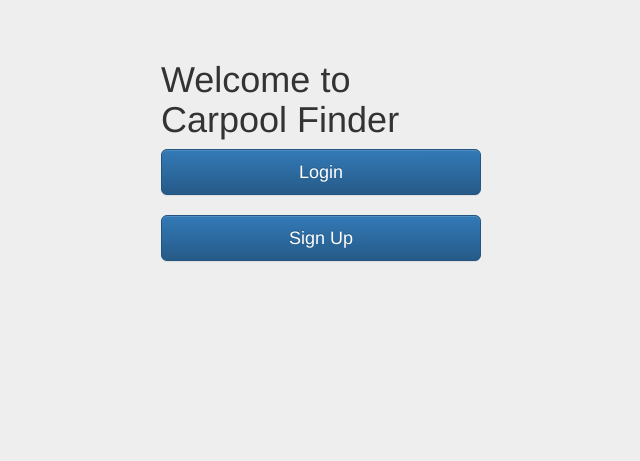
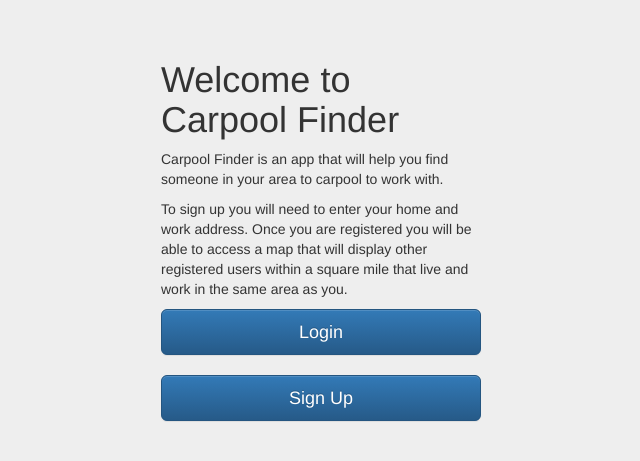
Before and after one commit to AddisonT/projectOne-CarpoolFinder, a Node server app: page / in a window 1280 px wide. Shown: the top 461 px of the page, without its empty margins (339-979 px from the left). Run offline with Node 20, Linux system fonts and the light colour scheme; some libraries are stand-ins or nearby versions.

Commit message:
added description of app to homepage

```diff
--- a/views/index.ejs
+++ b/views/index.ejs
@@ -19,6 +19,15 @@
 			<div class="col-md-4 col-xs-4 col-sm-4 col-lg-4">
 				<ul style="list-style: none;">
 					<h1>Welcome to Carpool Finder</h1>
+
+					<li>
+
+					</li>
+					<div>
+					<p>Carpool Finder is an app that will help you find someone in your area to carpool to work with.</p>
+
+					<p>To sign up you will need to enter your home and work address. Once you are registered you will be able to access a map that will display other registered users within a square mile that live and work in the same area as you.</p>
+					</div>
 					<li>
 						<a href="/login"><button class="btn btn-lg btn-primary btn-block">Login</button></a>
 					</li></br>
```
